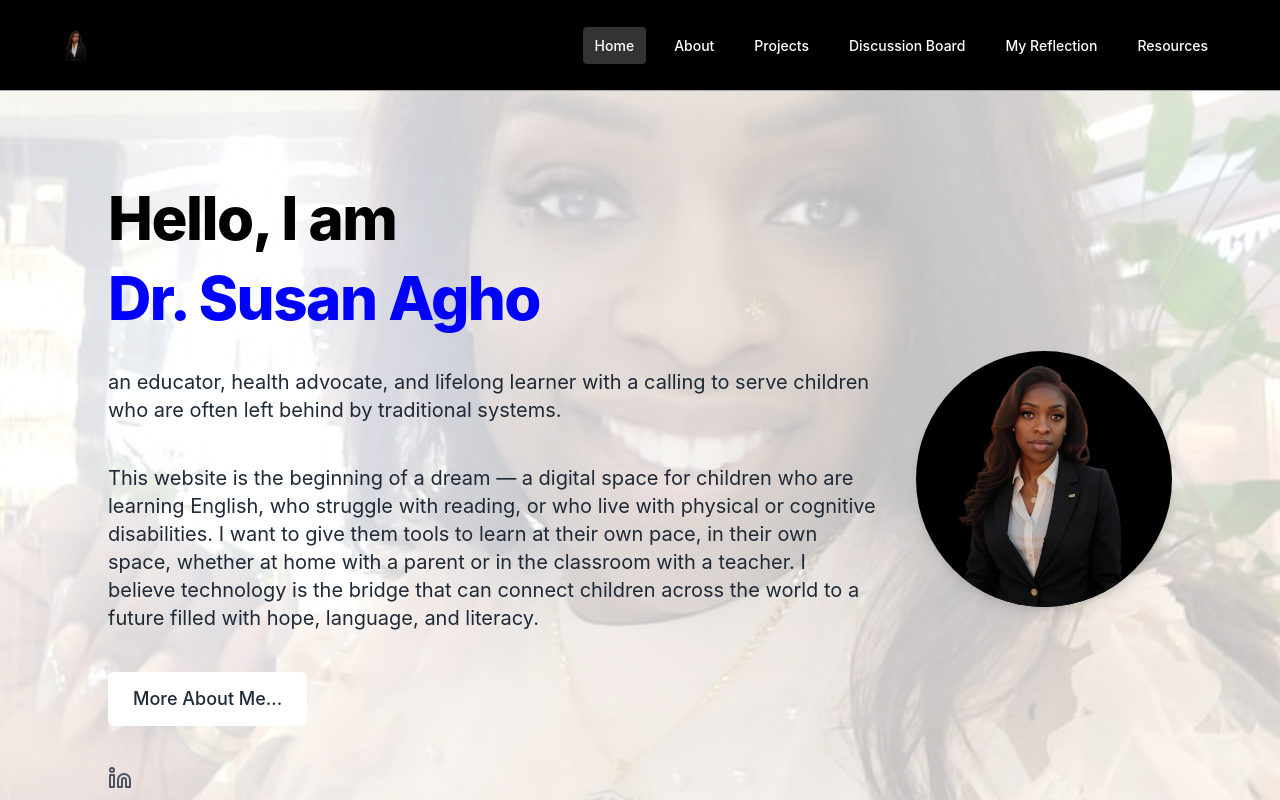
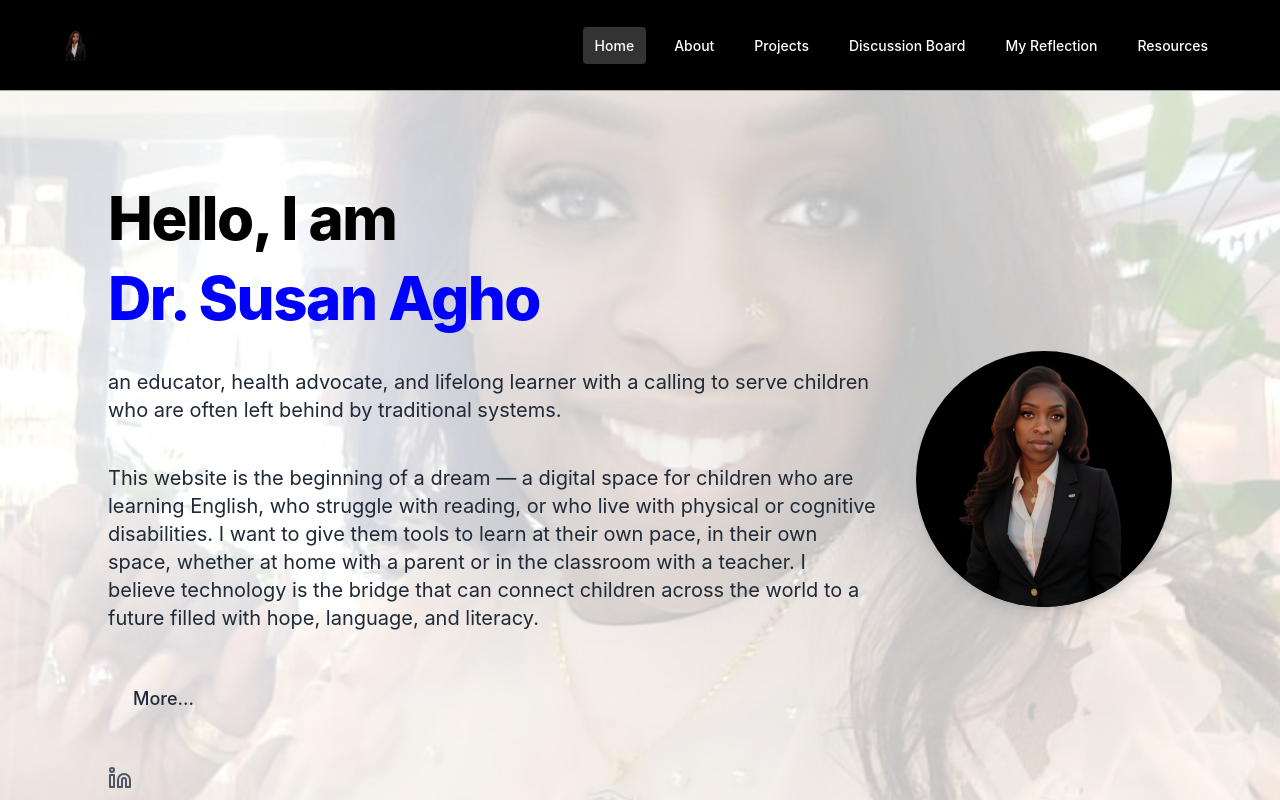
Before and after one commit to MrChampion2020/schoolportfolio, a React (Create React App) app: page / in a window 1280 px wide. Shown: the top 800 px of the page. Built offline with nearby package versions, Linux system fonts and the light colour scheme.

Commit message:
merge remote changes

```diff
--- a/src/screens/mainstack/Home.jsx
+++ b/src/screens/mainstack/Home.jsx
@@ -138,10 +138,10 @@ const Home = () => {
               >
                 <a
                   href="/contact"
-                  className="inline-flex items-center justify-center px-6 py-3 border border-transparent text-base font-medium rounded-md text-blue bg-[white] hover:bg-[gray] dark:bg-[white] dark:hover:bg-[grey] md:text-lg gothic-font"
+                  className="inline-flex items-center justify-center px-6 py-3 border border-transparent text-base font-medium rounded-md text-blue  md:text-lg gothic-font"
                   style={{ width: isMobile ? "40%" : "auto" }}
                 >
-                 More About Me...
+                 More...
                 </a>
               </motion.div>
               </motion.p>
```
